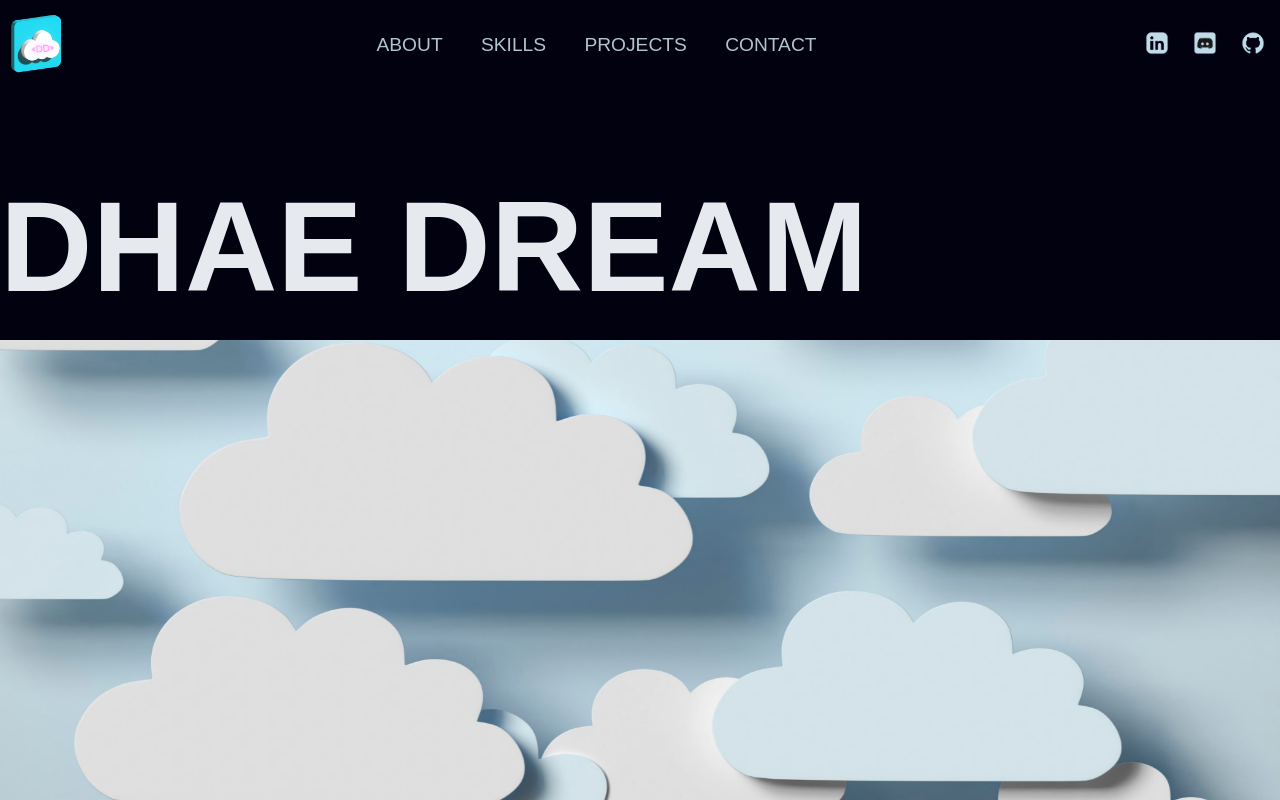
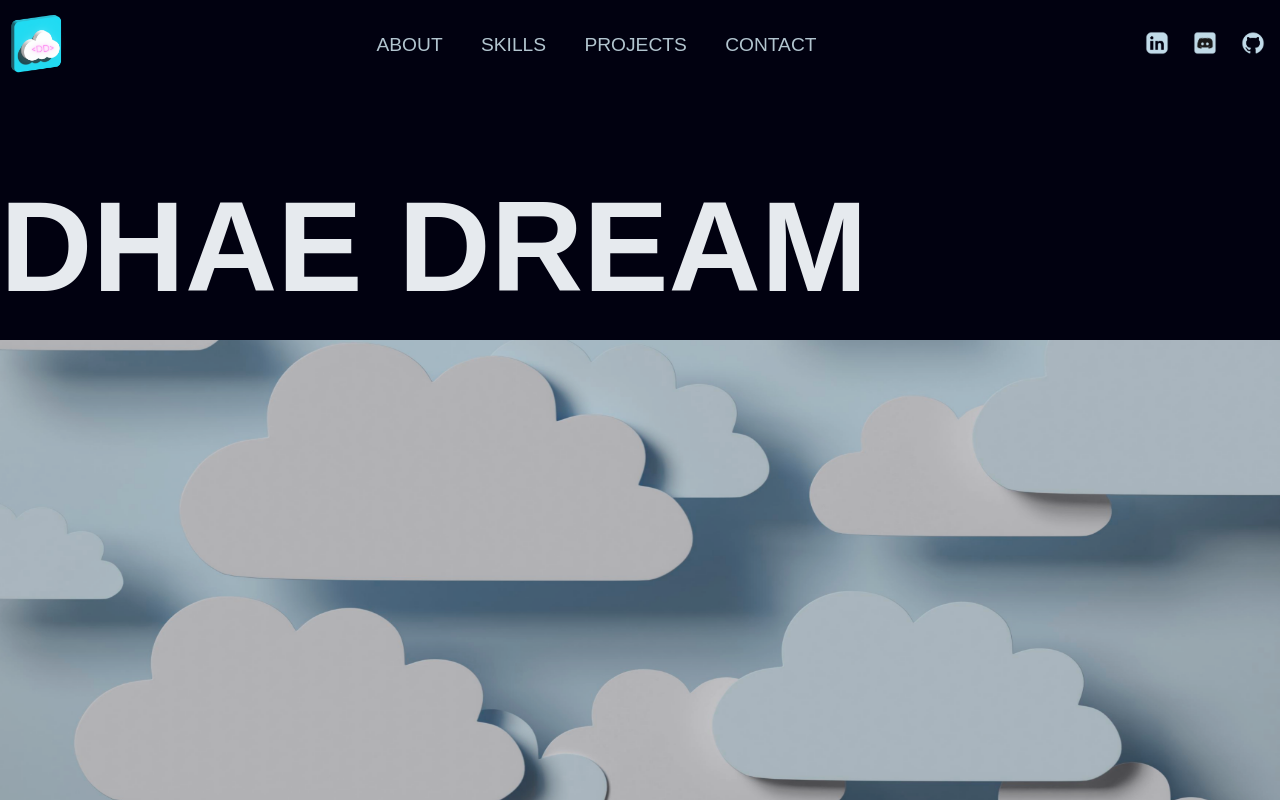
Before and after one commit to dhaedream/spring-22-portfolio, a React (Create React App) app: page / in a window 1280 px wide. Shown: the top 800 px of the page. Built offline with nearby package versions, Linux system fonts and the light colour scheme.

Commit message:
may 18th

```diff
--- a/src/components/header/Header.jsx
+++ b/src/components/header/Header.jsx
@@ -10,7 +10,7 @@ const headerMotion = {
 
 const imgMotion = {
   screenstart: { opacity: 0 },
-  screeninit: { opacity: 1, transition: { duration: 3 } },
+  screeninit: { opacity: 0.8, transition: { duration: 4 } },
 };
 
 const Header = () => {
--- a/src/components/into/Intro.jsx
+++ b/src/components/into/Intro.jsx
@@ -9,7 +9,7 @@ const helloMotion = {
 
 const Intro = () => {
   return (
-    <div className="intro_container">
+    <div href="#about" className="intro_container">
       {/* <motion.h2
         animate={{ color: ["black", "white", "white"] }}
         transition={{ duration: 2, repeat: Infinity }}
```
